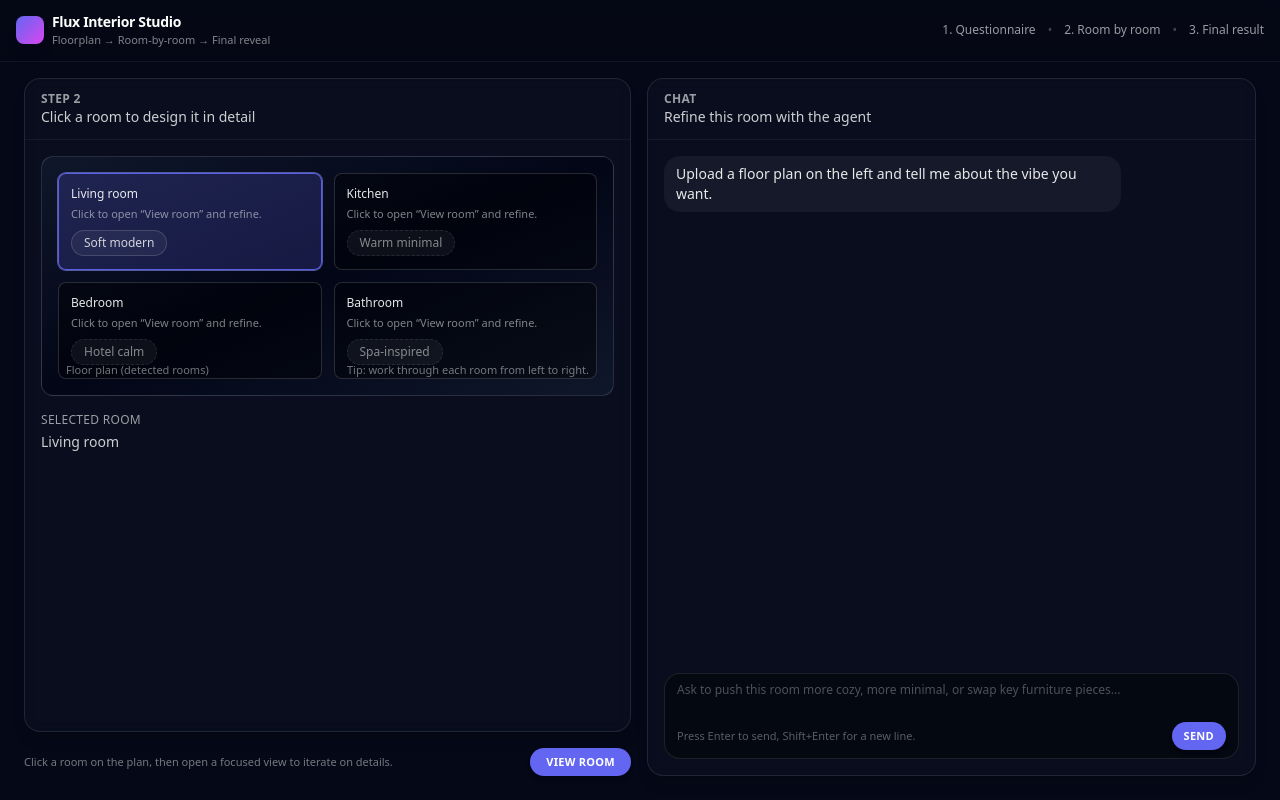
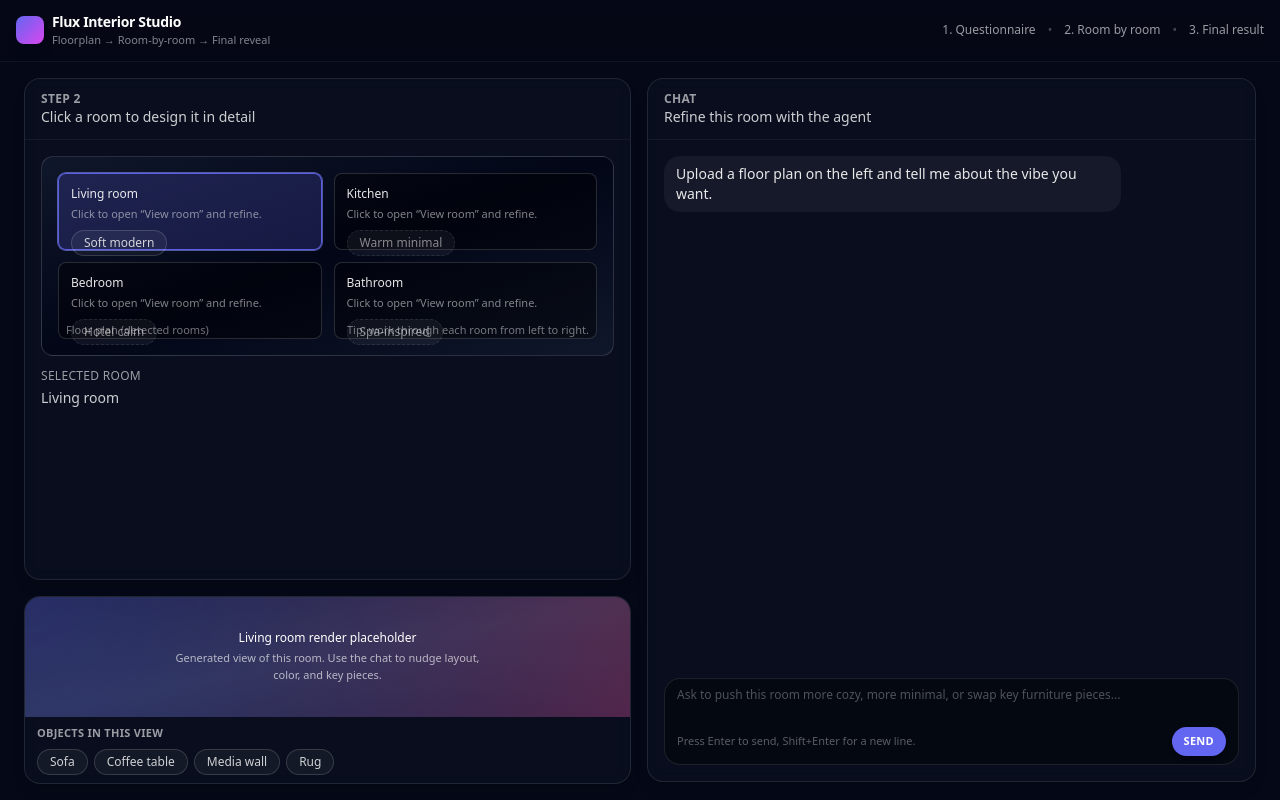
Before and after one commit to BabyBoss45/Flux-hack, a Next.js app: page /rooms in a window 1280 px wide. Built offline with nearby package versions, Linux system fonts and the light colour scheme.

Commit message:
Tighten layouts and room-by-room UX

```diff
--- a/app/final/page.tsx
+++ b/app/final/page.tsx
@@ -1,6 +1,6 @@
 export default function FinalResultPage() {
   return (
-    <div className="panel flex-1 min-h-[70vh] flex flex-col">
+    <div className="panel flex-1 h-[calc(100vh-96px)] flex flex-col overflow-hidden">
       <div className="panel-header">
         <div>
           <p className="text-xs font-semibold tracking-wide uppercase text-white/60">
@@ -11,8 +11,8 @@ export default function FinalResultPage() {
           </p>
         </div>
       </div>
-      <div className="panel-body flex flex-col gap-6">
-        <div className="relative w-full aspect-[32/9] rounded-2xl border border-white/15 bg-gradient-to-br from-slate-900 via-slate-950 to-slate-900 overflow-hidden">
+      <div className="panel-body flex flex-col gap-4 overflow-hidden">
+        <div className="relative w-full h-1/3 min-h-[120px] rounded-2xl border border-white/15 bg-gradient-to-br from-slate-900 via-slate-950 to-slate-900 overflow-hidden">
           <div className="absolute inset-0 opacity-35 bg-[radial-gradient(circle_at_0_0,#6366f1,transparent),radial-gradient(circle_at_100%_0,#22c55e,transparent),radial-gradient(circle_at_50%_100%,#ec4899,transparent)]" />
           <div className="relative h-full flex flex-col items-center justify-center text-center space-y-3 px-8">
             <p className="text-base font-semibold text-white tracking-tight">
@@ -25,7 +25,7 @@ export default function FinalResultPage() {
             </p>
           </div>
         </div>
-        <div className="grid grid-cols-1 md:grid-cols-3 gap-4 text-xs text-white/75 items-stretch">
+        <div className="grid grid-cols-1 md:grid-cols-3 gap-3 text-xs text-white/75 items-stretch flex-1">
           <div className="panel bg-white/5 border-white/10 shadow-sm p-4 space-y-2 h-full flex flex-col justify-between">
             <p className="text-[11px] font-semibold uppercase tracking-wide text-white/60">
               Summary
--- a/app/globals.css
+++ b/app/globals.css
@@ -7,11 +7,11 @@ body {
 }
 
 .page-shell {
-  @apply min-h-screen flex flex-col;
+  @apply h-screen flex flex-col overflow-hidden;
 }
 
 .page-main {
-  @apply flex-1 flex flex-col lg:flex-row gap-4 pt-4 pb-6 px-4 lg:px-6 w-full;
+  @apply flex-1 flex flex-col lg:flex-row gap-4 pt-4 pb-4 px-4 lg:px-6 w-full overflow-hidden;
 }
 
 .panel {
--- a/app/rooms/page.tsx
+++ b/app/rooms/page.tsx
@@ -3,43 +3,55 @@
 import { useState } from "react";
 import { ChatPanel } from "@/components/chat/ChatPanel";
 import { RoomFloorplan, RoomId } from "@/components/rooms/RoomFloorplan";
-import { RoomOverlay } from "@/components/rooms/RoomOverlay";
+import { TagPill } from "@/components/common/TagPill";
 
 export default function RoomsPage() {
   const [selectedRoom, setSelectedRoom] = useState<RoomId | null>("living");
-  const [overlayOpen, setOverlayOpen] = useState(false);
 
   const handleSelectRoom = (room: RoomId) => {
     setSelectedRoom(room);
   };
 
-  const handleViewRoom = () => {
-    if (!selectedRoom) return;
-    setOverlayOpen(true);
-  };
-
-  const handleCloseOverlay = () => {
-    setOverlayOpen(false);
-  };
-
   return (
     <>
-      <RoomOverlay open={overlayOpen} room={selectedRoom} onClose={handleCloseOverlay} />
       <div className="flex-1 flex flex-col gap-4">
         <RoomFloorplan selectedRoom={selectedRoom} onSelectRoom={handleSelectRoom} />
-        <div className="flex items-center justify-between">
-          <p className="text-[11px] text-white/45">
-            Click a room on the plan, then open a focused view to iterate on details.
-          </p>
-          <button
-            type="button"
-            onClick={handleViewRoom}
-            className="inline-flex items-center gap-1 rounded-full bg-accent px-4 py-1.5 text-[11px] font-semibold tracking-wide uppercase text-white shadow-md hover:bg-accent/90 transition-colors disabled:opacity-40 disabled:cursor-not-allowed"
-            disabled={!selectedRoom}
-          >
-            View room
-          </button>
-        </div>
+        {selectedRoom && (
+          <div className="panel flex flex-col text-left overflow-hidden border border-accent/70 shadow-accent/40 max-h-[40vh]">
+            <div className="relative w-full h-1/2 min-h-[120px] bg-gradient-to-br from-slate-900 via-slate-800 to-slate-900 overflow-hidden">
+              <div className="absolute inset-0 opacity-30 bg-[radial-gradient(circle_at_0_0,#6366f1,transparent),radial-gradient(circle_at_100%_100%,#ec4899,transparent)]" />
+              <div className="relative h-full flex flex-col items-center justify-center text-center space-y-1 px-4">
+                <p className="text-xs font-medium text-white">
+                  {selectedRoom === "living" && "Living room render placeholder"}
+                  {selectedRoom === "kitchen" && "Kitchen render placeholder"}
+                  {selectedRoom === "bedroom" && "Bedroom render placeholder"}
+                  {selectedRoom === "bath" && "Bathroom render placeholder"}
+                </p>
+                <p className="text-[11px] text-white/65 max-w-xs">
+                  Generated view of this room. Use the chat to nudge layout, color,
+                  and key pieces.
+                </p>
+              </div>
+            </div>
+            <div className="px-3 py-2 space-y-2">
+              <p className="text-[11px] font-semibold uppercase tracking-wide text-white/60">
+                Objects in this view
+              </p>
+              <div className="flex flex-wrap gap-1.5">
+                {(
+                  {
+                    living: ["Sofa", "Coffee table", "Media wall", "Rug"],
+                    kitchen: ["Island", "Bar stools", "Backsplash", "Pendant lights"],
+                    bedroom: ["Bed frame", "Nightstands", "Wardrobe", "Accent chair"],
+                    bath: ["Vanity", "Mirror", "Walk-in shower", "Wall sconces"]
+                  } as Record<RoomId, string[]>
+                )[selectedRoom].map((tag) => (
+                  <TagPill key={tag} label={tag} />
+                ))}
+              </div>
+            </div>
+          </div>
+        )}
       </div>
       <ChatPanel
         title="Refine this room with the agent"
--- a/components/chat/ChatPanel.tsx
+++ b/components/chat/ChatPanel.tsx
@@ -42,7 +42,7 @@ export function ChatPanel({ title, placeholder }: ChatPanelProps) {
   };
 
   return (
-    <section className="panel flex flex-col flex-1 min-h-[420px]">
+    <section className="panel flex flex-col flex-1 min-h-[360px] max-h-[calc(100vh-96px)]">
       <div className="panel-header">
         <div>
           <p className="text-xs font-semibold tracking-wide uppercase text-white/60">
--- a/components/floorplan/FloorplanUpload.tsx
+++ b/components/floorplan/FloorplanUpload.tsx
@@ -28,7 +28,7 @@ export function FloorplanUpload() {
   };
 
   return (
-    <section className="panel flex-1 min-h-[420px] flex flex-col">
+    <section className="panel flex-1 min-h-[360px] max-h-[calc(100vh-96px)] flex flex-col">
       <div className="panel-header">
         <div>
           <p className="text-xs font-semibold tracking-wide uppercase text-white/60">
@@ -44,7 +44,7 @@ export function FloorplanUpload() {
           onClick={onClickUpload}
           onDragOver={(e) => e.preventDefault()}
           onDrop={onDrop}
-          className="relative flex-1 min-h-[220px] rounded-xl border border-dashed border-white/20 bg-black/30 flex flex-col items-center justify-center cursor-pointer hover:border-accent/70 hover:bg-black/40 transition-colors overflow-hidden"
+          className="relative flex-1 min-h-[180px] rounded-xl border border-dashed border-white/20 bg-black/30 flex flex-col items-center justify-center cursor-pointer hover:border-accent/70 hover:bg-black/40 transition-colors overflow-hidden"
         >
           {previewUrl ? (
             <Image
--- a/components/rooms/RoomFloorplan.tsx
+++ b/components/rooms/RoomFloorplan.tsx
@@ -16,7 +16,7 @@ const ROOMS: { id: RoomId; label: string; styleTag: string }[] = [
 
 export function RoomFloorplan({ selectedRoom, onSelectRoom }: RoomFloorplanProps) {
   return (
-    <section className="panel flex-1 min-h-[420px] flex flex-col relative">
+    <section className="panel flex-1 min-h-[360px] max-h-[calc(100vh-96px)] flex flex-col relative">
       <div className="panel-header">
         <div>
           <p className="text-xs font-semibold tracking-wide uppercase text-white/60">
@@ -27,8 +27,8 @@ export function RoomFloorplan({ selectedRoom, onSelectRoom }: RoomFloorplanProps
           </p>
         </div>
       </div>
-      <div className="panel-body flex flex-col gap-4">
-        <div className="relative flex-1 min-h-[240px] rounded-xl border border-white/15 bg-gradient-to-br from-slate-900 via-slate-950 to-slate-900 overflow-hidden">
+      <div className="panel-body flex flex-col gap-3">
+        <div className="relative flex-1 min-h-[200px] rounded-xl border border-white/15 bg-gradient-to-br from-slate-900 via-slate-950 to-slate-900 overflow-hidden">
           <div className="absolute inset-4 grid grid-cols-2 grid-rows-2 gap-3">
             {ROOMS.map((room) => {
               const isSelected = selectedRoom === room.id;
```
Also changed, not shown: 1 other file (tests, documents, lock files or other folders).
